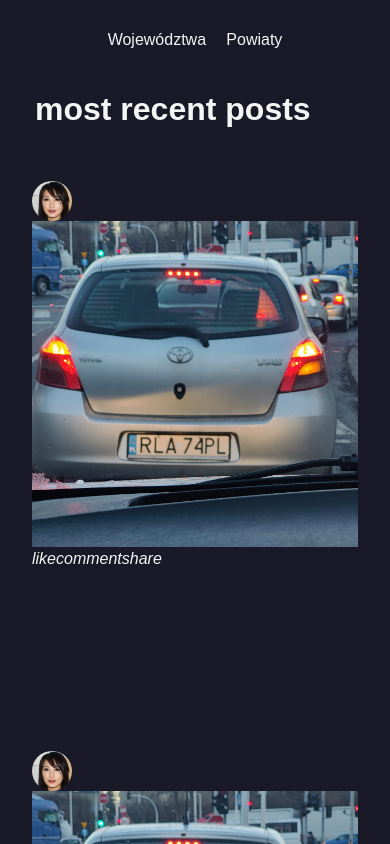
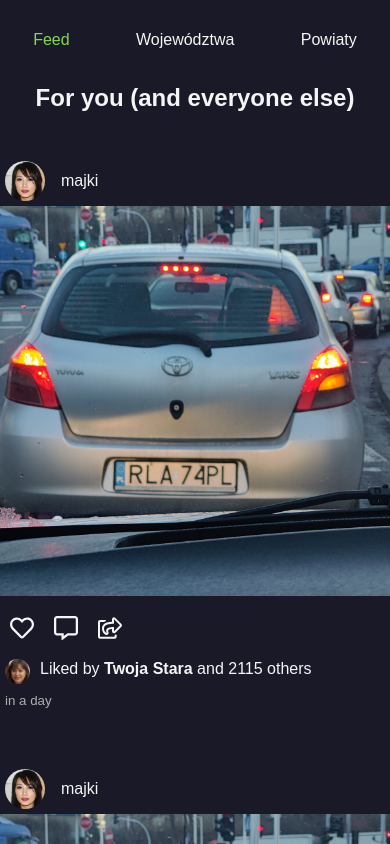
Before and after one commit to huanamigo/Blach-Meister-Plates-DB, a React (Vite) app in the folder client/: page / in a window 390 px wide. Shown: the top 844 px of the page. Built offline with nearby package versions, Linux system fonts and the light colour scheme; a web font is replaced by a local one.

Commit message:
changed mobile view

```diff
--- a/client/package.json
+++ b/client/package.json
@@ -4,7 +4,7 @@
   "version": "0.0.0",
   "type": "module",
   "scripts": {
-    "dev": "vite",
+    "dev": "vite --host",
     "build": "vite build",
     "lint": "eslint . --ext js,jsx --report-unused-disable-directives --max-warnings 0",
     "preview": "vite preview"
@@ -12,8 +12,10 @@
   "dependencies": {
     "localforage": "^1.10.0",
     "match-sorter": "^6.3.1",
+    "moment": "^2.29.4",
     "react": "^18.2.0",
     "react-dom": "^18.2.0",
+    "react-icons": "^4.12.0",
     "react-router-dom": "^6.21.0",
     "sass": "^1.69.5",
     "sort-by": "^0.0.2"
--- a/client/src/components/Navigation/Navigation.jsx
+++ b/client/src/components/Navigation/Navigation.jsx
@@ -5,13 +5,10 @@ const Navigation = () => {
   return (
     <div className={styles.container}>
       <div className={styles.wrapper}>
+        <NavigationLink name="Feed" urlName="/" />
         <NavigationLink name="Województwa" urlName="voivodeship" />
         <NavigationLink name="Powiaty" urlName="county" />
       </div>
-      {/* <div className={styles.wrapper}>
-        <NavigationLink name="Województwa" urlName="voivodeship" />
-        <NavigationLink name="Powiaty" urlName="county" />
-      </div> */}
     </div>
   );
 };
--- a/client/src/components/Navigation/Navigation.module.scss
+++ b/client/src/components/Navigation/Navigation.module.scss
@@ -19,3 +19,9 @@
     text-decoration: none;
   }
 }
+
+@media (max-width: $smScreen) {
+  .wrapper {
+    width: 100%;
+  }
+}
--- a/client/src/components/Post/Post.jsx
+++ b/client/src/components/Post/Post.jsx
@@ -1,15 +1,29 @@
 import styles from './Post.module.scss';
+import moment from 'moment';
+import {
+  FaHeart,
+  FaRegHeart,
+  FaRegCommentAlt,
+  FaRegShareSquare,
+} from 'react-icons/fa';
+import { useState } from 'react';
 
 // temp cuz we dont have backend
 import photo from '../../photos/1.webp';
 import avatar from '../../photos/avatar.webp';
+import avatar2 from '../../photos/avatar2.webp';
 
 const Post = () => {
+  let createdAt = '2023-12-20T20:21:36.387Z';
+
+  const [liked, setLiked] = useState(false);
+
   return (
     <div>
       <div className={styles.post}>
         <div className={styles.header}>
           <img src={avatar} alt="random person form tpdne" />
+          <p>majki</p>
         </div>
         <div className={styles.photo}>
           <img
@@ -18,9 +32,20 @@ const Post = () => {
           />
         </div>
         <div className={styles.bottom}>
-          <i>like</i>
-          <i>comment</i>
-          <i>share</i>
+          {liked ? (
+            <FaHeart onClick={() => setLiked(!liked)} />
+          ) : (
+            <FaRegHeart onClick={() => setLiked(!liked)} />
+          )}
+          <FaRegCommentAlt />
+          <FaRegShareSquare />
+          <p className={styles.likedBy}>
+            <img src={avatar2} alt="second avatar" />
+            <p>
+              Liked by <b>Twoja Stara</b> and 2115 others
+            </p>
+          </p>
+          <p className={styles.time}>{moment(createdAt).fromNow()}</p>
         </div>
       </div>
     </div>
--- a/client/src/components/Post/Post.module.scss
+++ b/client/src/components/Post/Post.module.scss
@@ -4,19 +4,25 @@
   color: $mainFontColor;
   display: flex;
   flex-direction: column;
-  // border: 1px solid red;
+  // outline: 1px solid red;
   min-height: 60vh;
   max-width: 600px;
-  margin: 2rem;
+  margin: 1.5rem;
 
   .header {
-    // border: 1px solid red;
-    display: block;
+    // outline: 1px solid red;
+    display: flex;
+    align-items: center;
+    margin: 5px;
     img {
       aspect-ratio: 1/1;
       object-fit: cover;
       border-radius: 50%;
       width: 40px;
+    }
+
+    p {
+      margin-left: 1rem;
     }
   }
 }
@@ -27,3 +33,39 @@
     object-fit: cover;
   }
 }
+
+.bottom {
+  .likedBy {
+    display: flex;
+    align-items: center;
+  }
+
+  .time {
+    font-size: smaller;
+    color: rgb(175, 175, 175);
+  }
+
+  svg {
+    height: 1.5em;
+    width: 1.5em;
+    margin: 20px 10px 10px 10px;
+  }
+
+  p {
+    margin: 0 5px 5px 5px;
+  }
+
+  img {
+    display: inline;
+    border-radius: 50%;
+    aspect-ratio: 1/1;
+    width: 25px;
+    margin-right: 5px;
+  }
+}
+
+@media (max-width: $smScreen) {
+  .post {
+    width: 100vw;
+  }
+}
--- a/client/src/pages/Feed/Feed.jsx
+++ b/client/src/pages/Feed/Feed.jsx
@@ -4,7 +4,7 @@ import styles from './Feed.module.scss';
 const Feed = () => {
   return (
     <div className={styles.container}>
-      <h1 className={styles.welcome}>most recent posts</h1>
+      <h2 className={styles.welcome}>For you (and everyone else)</h2>
       <div className={styles.wrapper}>
         <Post />
         <Post />
--- a/client/src/pages/Feed/Feed.module.scss
+++ b/client/src/pages/Feed/Feed.module.scss
@@ -16,5 +16,7 @@
 
 .welcome {
   // border: 1px solid red;
-  margin: 5px 35px;
+  display: flex;
+  justify-content: center;
+  width: 100%;
 }
--- a/client/src/styles/variables.scss
+++ b/client/src/styles/variables.scss
@@ -1,3 +1,5 @@
 $background: rgba(25, 25, 40, 255);
 $mainColor: rgba(135, 215, 75, 255);
 $mainFontColor: whitesmoke;
+
+$smScreen: 576px;
```
Also changed, not shown: client/src/photos/avatar2.webp (added), 1 other file (tests, documents, lock files or other folders).
